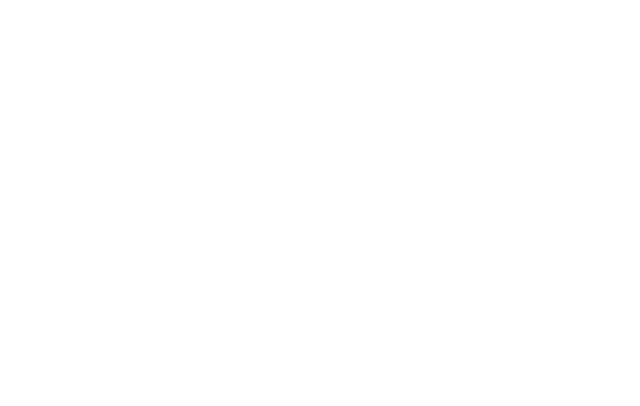
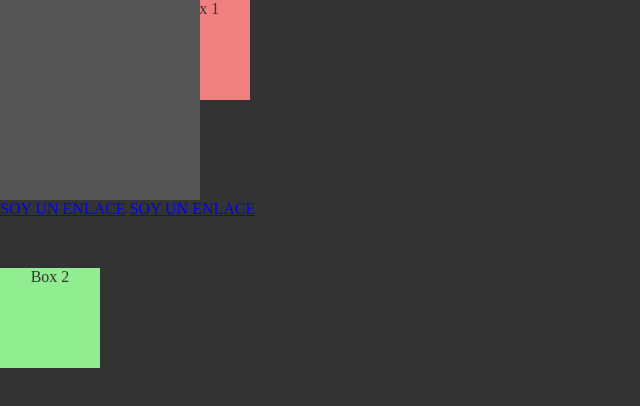
Before and after one commit to IndianaLozano/CSS---Desarrollo-web.-CSS-desde-cero.-Edici-n-2020, a plain HTML site: page 18 - Position/index.html in a window 1280 px wide. Shown: the whole page, without its empty margins (0-640 px from the left). Drawn offline with Linux system fonts and the light colour scheme.

Commit message:
41/86 videos vistos.

```diff
--- /dev/null
+++ b/18 - Position/css/styles-dist.css
@@ -0,0 +1 @@
+*{box-sizing:border-box}body{margin:0;background-color:#333;color:#fff}.box{width:100px;height:100px;text-align:center;color:#333}.container{width:200px;height:200px;background-color:#555;position:relative}.box-1{background-color:lightcoral;position:relative;color:#333;left:150px;z-index:-2}.box-2{background-color:lightgreen;position:relative;top:50px;z-index:1}.box-3{background-color:lightseagreen;position:relative}
--- a/18 - Position/css/styles.css
+++ b/18 - Position/css/styles.css
@@ -8,7 +8,7 @@ Reserved space / espacio reservado: space that an element has assigned in the br
 
 Positioned element / elemento posicionado: the element has the property position with a value different than "static", which is the value that this property has by default.
 
-Stacking context / contexto de apilamiento: order in which overlapping boxes will be stacked.
+Stacking context / contexto de apilamiento: order in which overlapping boxes will be stacked, inside the same container.
 
 When positioning an element, 5 properties are enabled that we can use to move the elements in the 3 axes:
 
@@ -26,5 +26,133 @@ When positioning an element, 5 properties are enabled that we can use to move th
 
 Possible values for POSITION:
 
-    static -> default value
+    static -> default value. With this value the element is NOT POSITIONED and we can't move it.
+
+    relative -> the element keeps its position and measurements in the rendered flow and will keep its reserved space. If it's moved, it will move using its position in the HTML as a reference point.
+
+    absolute -> the element will lose its measurements and its reserved space. If it's moved, it will move using positioned parent element as a reference; if it doesn't have any, it will use the HTML element as a reference.
+
+    fixed -> the element will lose its measurements and its reserved space. If it's moved, it will use the HTML element as a reference, and also it will stay fixed in that position even if we scroll.
+
+    sticky -> is a mix of relative and fixed position. With this position type, values top, left, bottom and right don't work to move the element, but to indicate at which point it will have a fixed positioning behavior. Until it reaches that point, it will behave as if it had a relative.
 */
+
+*{
+    box-sizing: border-box;
+}
+
+body{
+    margin: 0;
+    background-color: #333;
+    color: #fff;
+    /* padding-top: 70px; */
+}
+
+/* img{
+    width: 100%;
+    display: block;
+}
+
+.box{
+    width: 100px;
+    height: 100px;
+    text-align: center;
+}
+
+.container{
+    width: 300px;
+    height: 300px;
+    background-color: lightskyblue;
+    position: absolute;
+}
+
+.box-1{
+    background-color: lightcoral;
+
+    /* position: relative;
+    left: 100px;
+    top: 100px;
+
+    /* position: absolute;
+    right: 0;
+    bottom: 0;
+}
+
+.box-2{
+    background-color: lightgreen;
+    position: absolute;
+    right: 0;
+    bottom: 0;
+}
+
+.link{
+    display: block;
+    background-color: lime;
+    width: 200px;
+    height: 200px;
+    top: 50px;
+}
+
+/* When a position absolute is given to an element, we generate a block context automatically to be able to give it measurements and for the browser to place that element.
+
+.header{
+    text-align: center;
+    /* padding: 25px 0;
+
+    background-color: lightskyblue;
+    color: orangered;
+
+    /* position: fixed;
+    top: 0;
+    width: 100%;
+
+    /* position: sticky;
+    top: 0px;
+
+    height: 200px;
+}
+
+.menu{
+    position: sticky;
+    top: 0px;
+}
+
+.article-title{
+    position: sticky;
+    top: 0px;
+    background-color: #333;
+    margin: 0;
+} */
+
+.box{
+    width: 100px;
+    height: 100px;
+    text-align: center;
+    color: #333;
+}
+
+.container{
+    width: 200px;
+    height: 200px;
+    background-color: #555;
+    position: relative;
+}
+.box-1{
+    background-color: lightcoral;
+    position: relative;
+    color: #333;
+    left: 150px;
+    z-index: -2;
+}
+
+.box-2{
+    background-color: lightgreen;
+    position: relative;
+    top: 50px;
+    z-index: 1;
+}
+
+.box-3{
+    background-color: lightseagreen;
+    position: relative;
+}
--- a/18 - Position/index.html
+++ b/18 - Position/index.html
@@ -4,9 +4,19 @@
     <meta charset="UTF-8">
     <meta http-equiv="X-UA-Compatible" content="IE=edge">
     <meta name="viewport" content="width=device-width, initial-scale=1.0">
-    <title>Document</title>
+    <title>Position</title>
+    <link rel="stylesheet" href="css/styles-dist.css" />
 </head>
 <body>
 
+    <div class="container">
+        <div class="box box-1">
+            Box 1
+        </div>
+    </div>
+    <a href="#" class="link">SOY UN ENLACE</a>
+    <a href="#" class="link2">SOY UN ENLACE</a>
+    <div class="box box-2">Box 2</div>
+    <!-- if I overlap these two boxes, box-2 goes in front of box-1 because of the stacking context -->
 </body>
 </html>
--- /dev/null
+++ b/19 - Stacking context/css/styles-dist.css
@@ -0,0 +1 @@
+body{}.box{width:100px;height:100px;text-align:center;color:#333}.box-1{background-color:lightcoral;position:relative;z-index:1}.box-2{background-color:lightgreen;margin-top:-50px}.box-3{background-color:lightseagreen}.container{background-color:mediumslateblue;margin-top:-50px;position:relative}.title{margin:0;background-color:#ccc;position:relative;z-index:10;opacity:0.75}.text{margin:0;margin-top:40px}
--- /dev/null
+++ b/19 - Stacking context/css/styles.css
@@ -0,0 +1,53 @@
+/*
+    Stacking context / contexto de apilamiento: is the space where our elements are going to pile up so that some are behind and others in front.
+
+    Stacking order (front to back):
+    elements positioned with a z-index=1 or more
+    elements positioned without a declared z-index or with z-index:auto
+    not positioned elements
+    elements with a negative z-index value
+*/
+
+body{
+
+}
+.box{
+    width: 100px;
+    height: 100px;
+    text-align: center;
+    color: #333;
+}
+
+.box-1{
+    background-color: lightcoral;
+    position: relative;
+    z-index: 1;
+}
+
+.box-2{
+    background-color: lightgreen;
+    margin-top: -50px;
+}
+
+.box-3{
+    background-color: lightseagreen;
+}
+
+.container{
+   background-color:mediumslateblue;
+   margin-top: -50px;
+   position: relative;
+}
+
+.title{
+    margin: 0;
+    background-color:#ccc;
+    position: relative;
+    z-index: 10;
+    opacity: 0.75;
+}
+
+.text{
+    margin: 0;
+    margin-top: 40px;
+}
```
Also changed, not shown: 18 - Position/index2.html (added, +119 -0 lines), 19 - Stacking context/index.html (added, +21 -0 lines), 2 other files.
